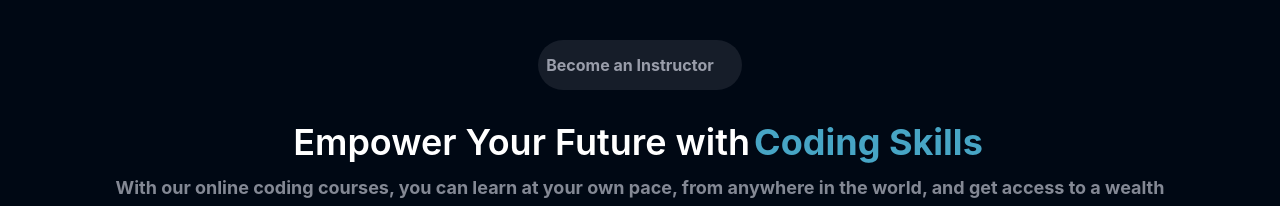
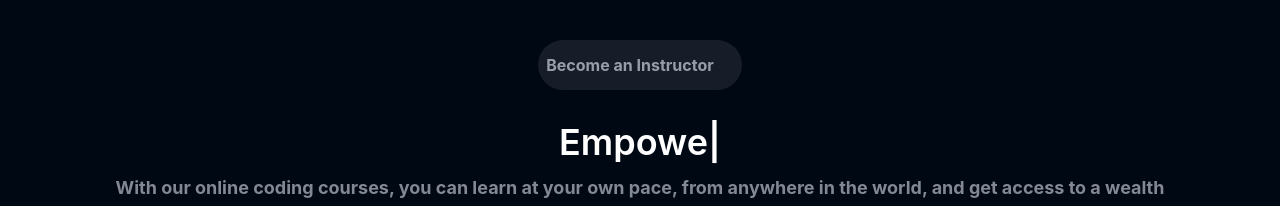
Before and after one commit to Umairkhan38/EdTech_Web_Application, a React (Create React App) app: page / in a window 1280 px wide. Shown: the top 206 px of the page. Built offline with nearby package versions, Linux system fonts and the light colour scheme; some icons are missing.

Commit message:
Committing After HomePage

```diff
--- a/src/Page/Home.jsx
+++ b/src/Page/Home.jsx
@@ -8,8 +8,12 @@ import CodeBlocks from '../Components/core/HomePage/CodeBlocks';
 import TimelineSection from '../Components/core/HomePage/TimeLine';
 import LearningLanguageSection from '../Components/core/HomePage/LanguageLearning';
 import Footer from '../Components/Common/Footer';
+import { TypeAnimation } from 'react-type-animation';
 
 function Home() {
+  const text = <HighlightText text={"Coding Skills"} />
+  console.log(text);
+
   return (
     <div>
     {/* section1 */}
@@ -24,8 +28,17 @@ function Home() {
         </Link>
 
         <div data-aos="fade-right" className="mt-8 text-center text-4xl font-semibold">
-          Empower Your Future with
-          <HighlightText text={"Coding Skills"} />
+          {/* Empower Your Future with */}
+          <TypeAnimation
+            sequence={[`Empower Your Future with ${text.props.text}`, 500, ""]}
+            cursor={true}
+            repeat={Infinity}
+            style={{
+              whiteSpace: "pre-line",
+              display: "block",
+            }}
+            omitDeletionAnimation={true}
+          />
         </div>
 
         {/* Sub Heading */}
```
